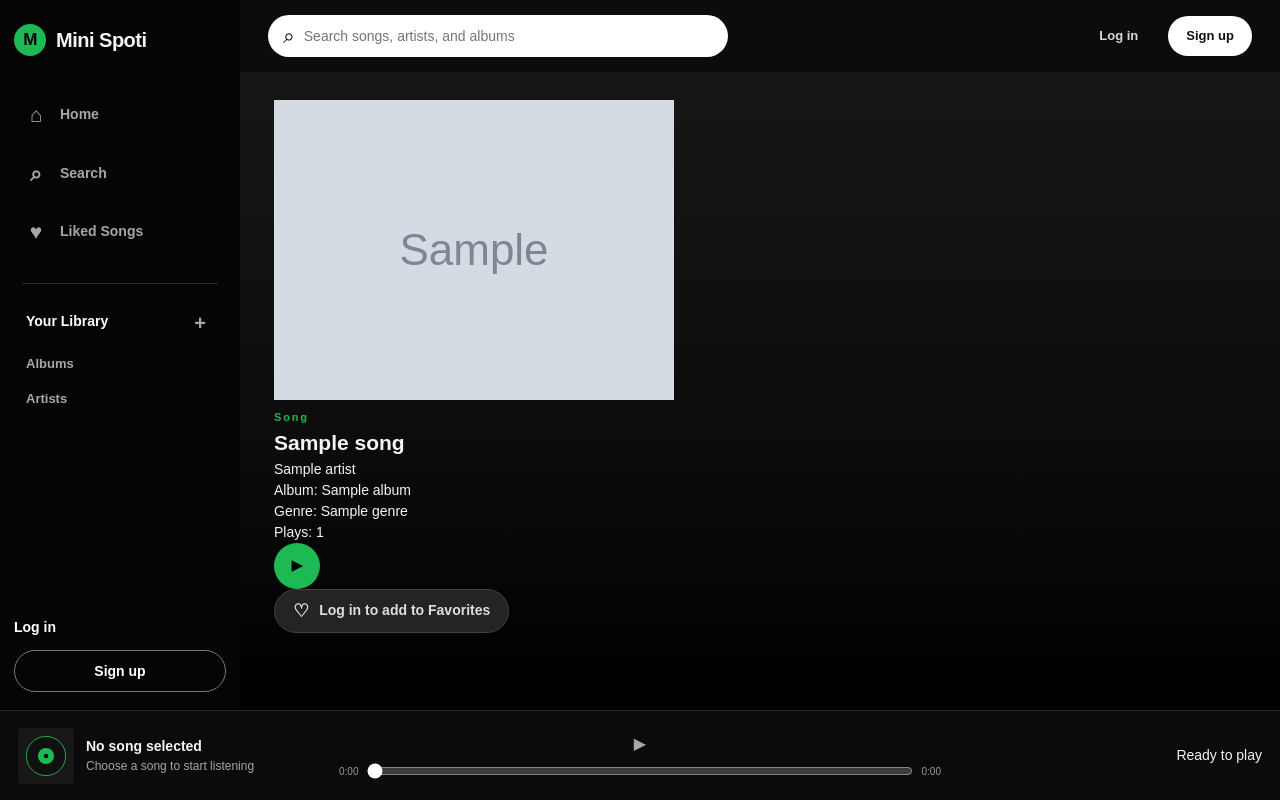
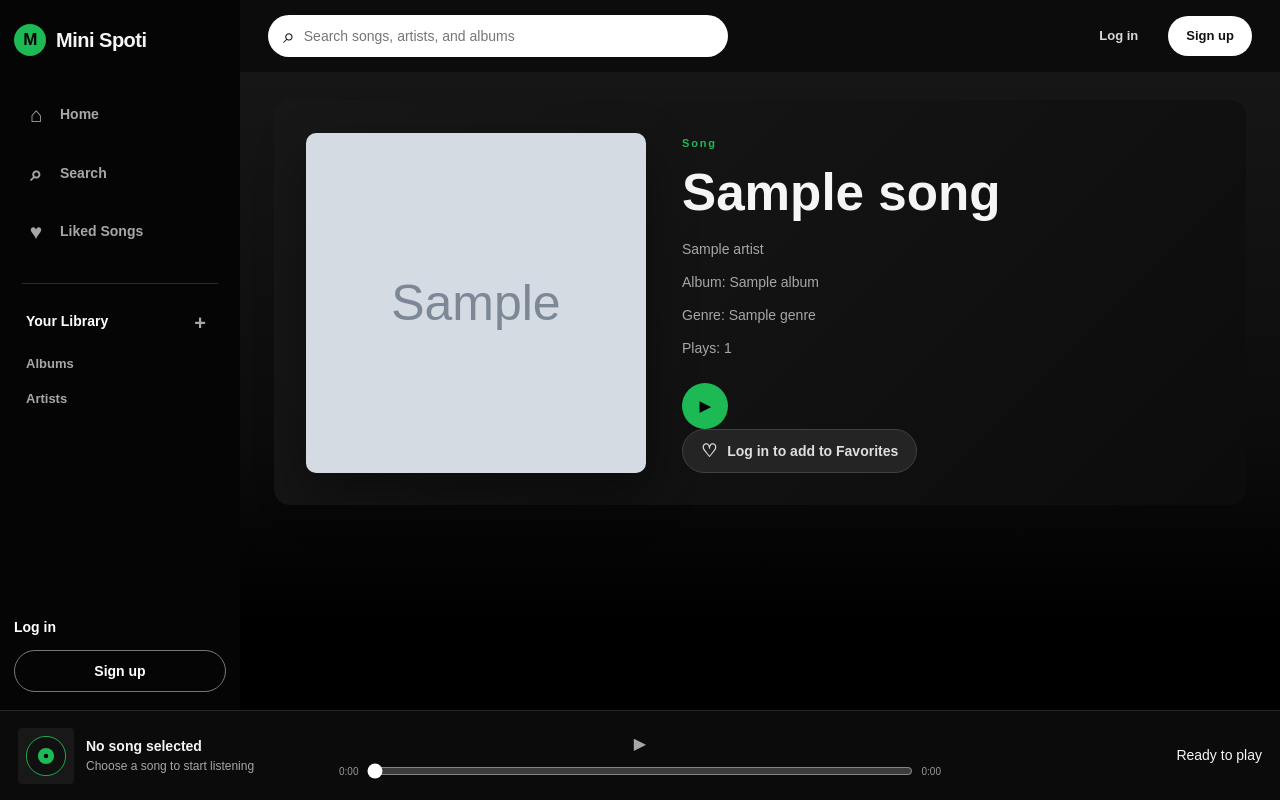
Before and after one commit to AmirrezaShapouri/mini_spoti, a Django app: a page that uses templates/song/song-detail.html in a window 1280 px wide. Run offline with Django 5.2, Linux system fonts and the light colour scheme; tables that the repository leaves empty hold one stand-in row (values such as "Sample post"); grey boxes marked "Sample" are stand-in pictures.

Commit message:
image size in song detail

```diff
--- a/static/css/style.css
+++ b/static/css/style.css
@@ -1226,3 +1226,66 @@ a { color: inherit; text-decoration: none; }
     border-color: rgba(30, 215, 96, 0.4);
     color: #1ed760;
 }
+
+/* Song detail layout */
+.song-detail {
+    display: grid;
+    grid-template-columns: minmax(0, 340px) minmax(0, 1fr);
+    align-items: center;
+    gap: 36px;
+    padding: 32px;
+    border-radius: 16px;
+    background: linear-gradient(135deg, #181818, #0c0c0c);
+}
+
+.song-detail-cover {
+    width: 100%;
+    max-width: 340px;
+    aspect-ratio: 1 / 1;
+    overflow: hidden;
+    border-radius: 10px;
+    background: var(--surface-2);
+    box-shadow: 0 20px 50px rgba(0, 0, 0, 0.4);
+}
+
+.song-detail-cover img {
+    display: block;
+    width: 100%;
+    height: 100%;
+    object-fit: cover;
+    object-position: center;
+}
+
+.song-detail-info {
+    min-width: 0;
+}
+
+.song-detail-info h1 {
+    margin: 12px 0 18px;
+    font-size: clamp(30px, 4vw, 54px);
+    line-height: 1.1;
+    overflow-wrap: anywhere;
+}
+
+.song-detail-info > p {
+    margin-top: 12px;
+    color: var(--muted);
+}
+
+.song-detail-info .play-button {
+    margin-top: 24px;
+}
+
+/* Responsive song detail */
+@media (max-width: 760px) {
+    .song-detail {
+        grid-template-columns: minmax(0, 1fr);
+        gap: 24px;
+        padding: 20px;
+    }
+
+    .song-detail-cover {
+        max-width: 280px;
+        margin-inline: auto;
+    }
+}
--- a/templates/song/song-detail.html
+++ b/templates/song/song-detail.html
@@ -11,13 +11,20 @@
             <img
                 src="{{ song.cover.url }}"
                 alt="{{ song.title }}"
-
+                width="340"
+                height="340"
+                fetchpriority="high"
+                decoding="async"
             >
         {% else %}
             {% load static %}
             <img
                 src="{% static 'images/album-placeholder.svg' %}"
                 alt="{{ song.title }}"
+                width="340"
+                height="340"
+                fetchpriority="high"
+                decoding="async"
             >
         {% endif %}
     </div>
```
